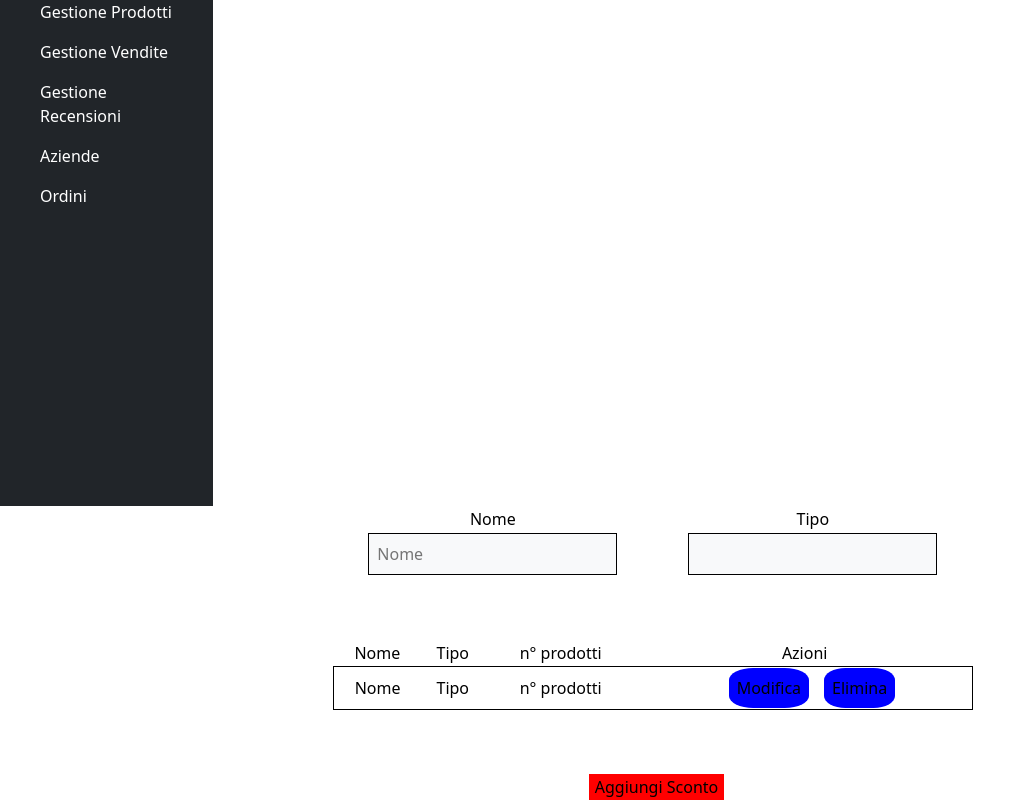
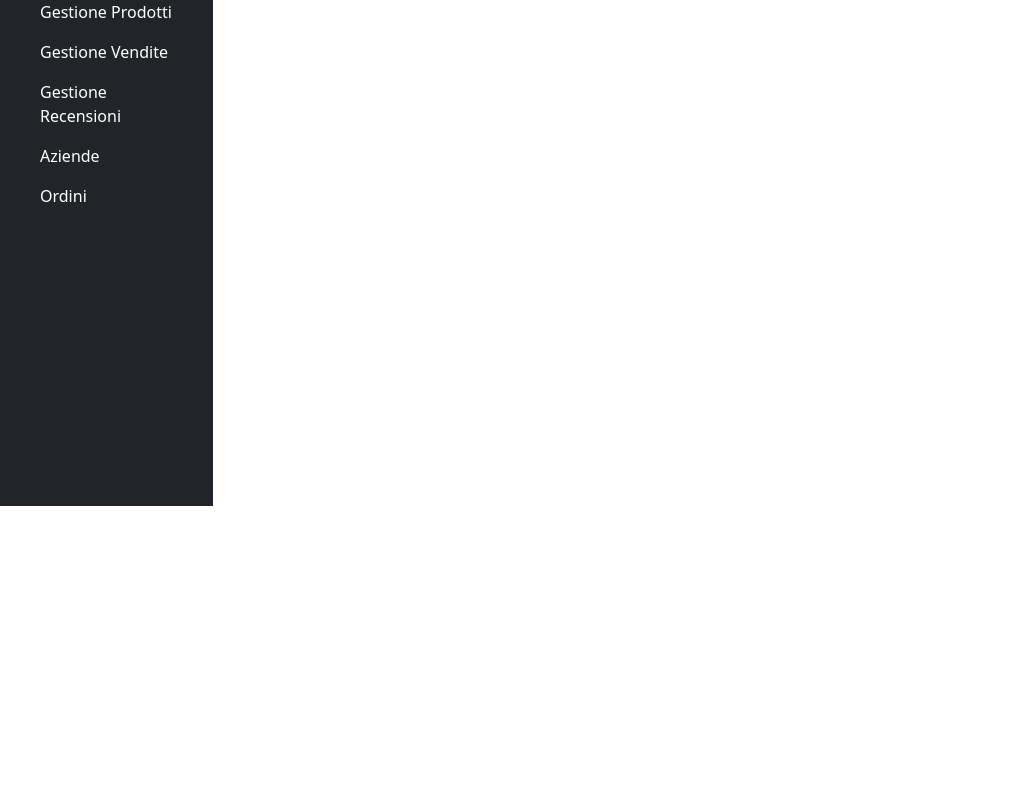
Before and after one commit to Mario-caccioppoli/HelpSellerInterface, an Angular app: page / in a window 1280 px wide. Shown: the part 358-1158 px from the top of the page, without its empty margins (0-1036 px from the left). After the commit the page ends 864 px from the top, so only its background shows below. Built offline with nearby package versions, Linux system fonts and the light colour scheme.

Commit message:
aggiornamento componenti

```diff
--- a/src/app/app.component.html
+++ b/src/app/app.component.html
@@ -1,6 +1,5 @@
 <app-header></app-header>
-<app-sidebar></app-sidebar>
-<app-gestione-sconti>
-</app-gestione-sconti>
+<app-sidebar>
+</app-sidebar>
 <router-outlet>
 </router-outlet>
```
